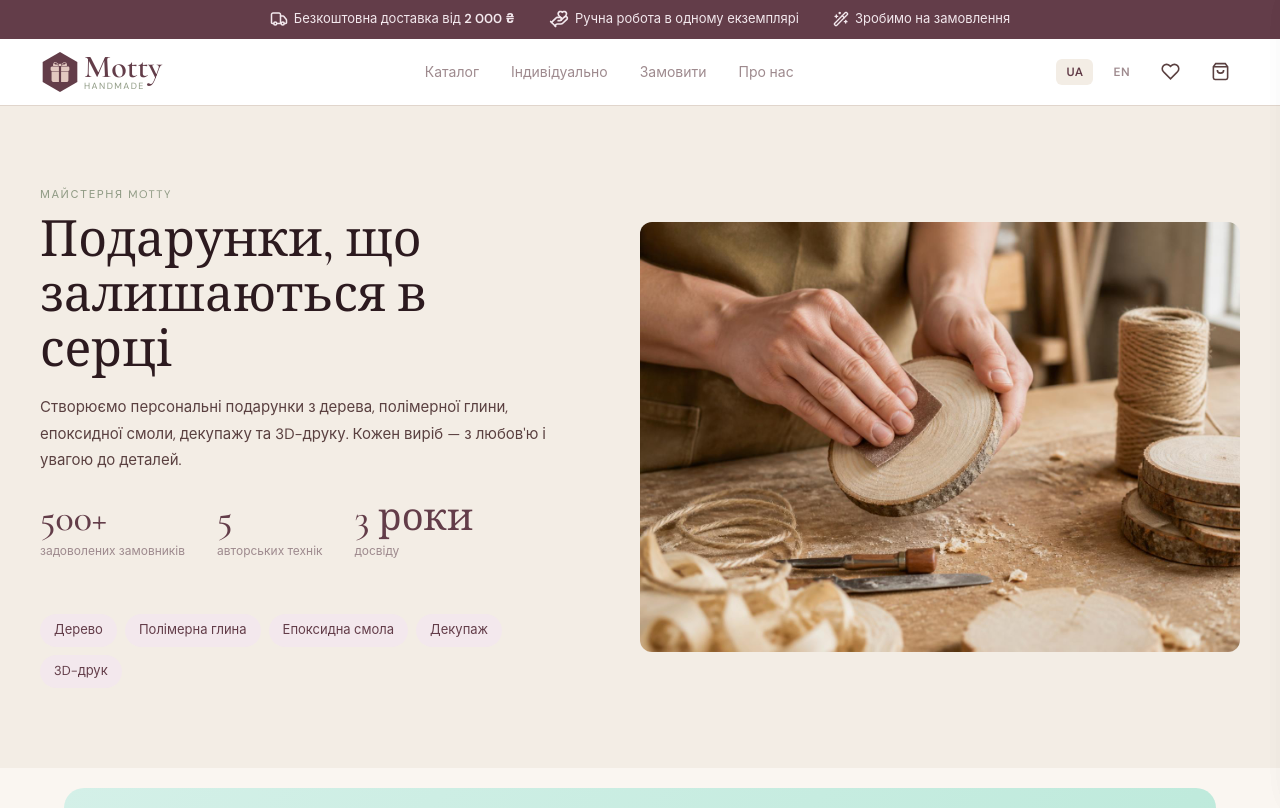
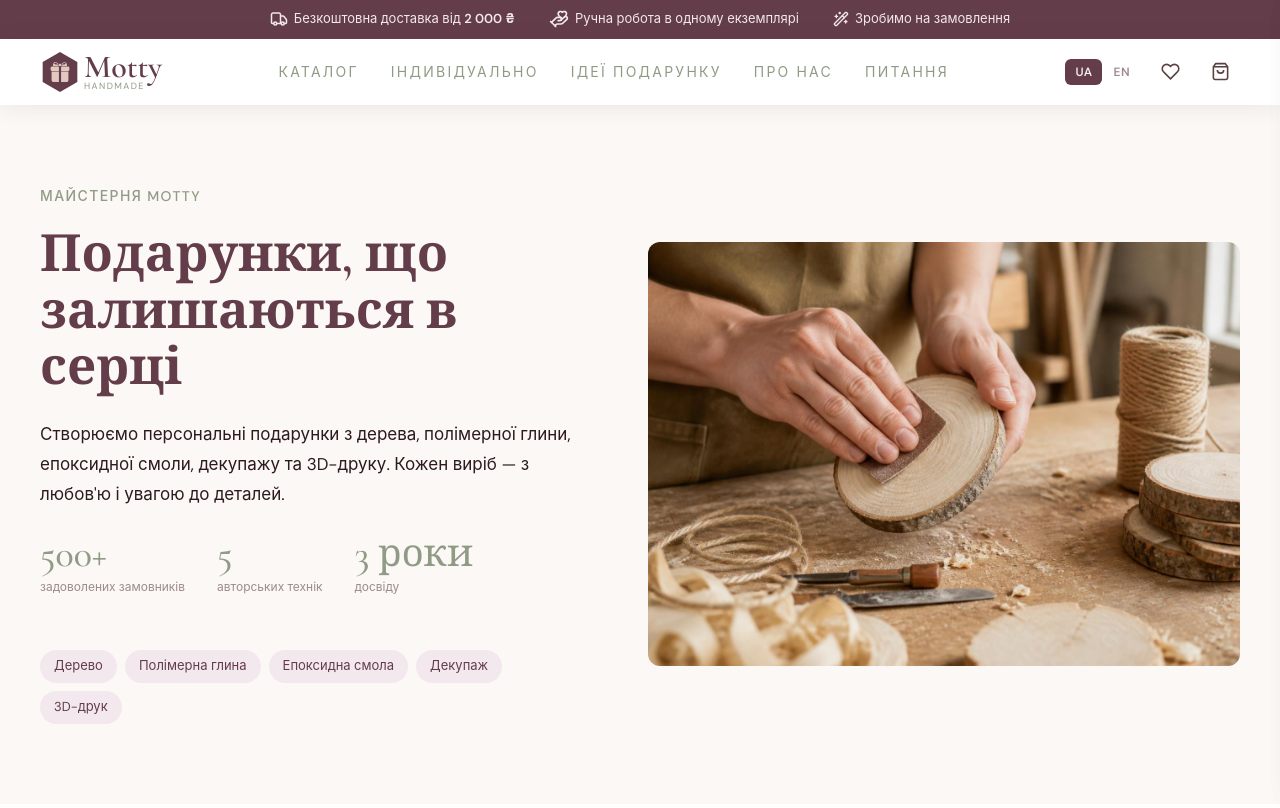
Before and after one commit to MarynaOzkara/handmade-gifts, a plain HTML site: page index.html in a window 1280 px wide. Shown: the top 808 px of the page. Drawn offline with nearby package versions, Linux system fonts and the light colour scheme; no server answers.

Commit message:
fixing header and hero

```diff
--- a/css/base.css
+++ b/css/base.css
@@ -6,10 +6,10 @@
   --acc-h:     #C89D8C;
   --acc-soft:  #F3E8ED;
   --acc-ink:   #FFFFFF;
-  --bg:        #FAF6F1;
+  --bg:        #FBF8F5;
   --surface:   #FFFFFF;
-  --soft:      #F3EDE5;
-  --line:      #E0D5CC;
+  --soft:      #F5ECE5;
+  --line:      #e0d5cc;
   --ink:       #2C1A1F;
   --ink2:      #5A4040;
   --mute:      #9E8A8E;
@@ -69,7 +69,7 @@ ul{list-style:none}
 .field-row{display:grid;grid-template-columns:1fr 1fr;gap:12px}
 
 /* ── Section label ── */
-.section-label{font-size:11px;letter-spacing:.14em;text-transform:uppercase;color:var(--acc-l);display:block;margin-bottom:10px}
+.section-label{font-size:14px;letter-spacing:.1em;text-transform:uppercase;font-weight:500;color:var(--acc-l);display:block;margin-bottom:20px}
 
 /* ── Topbar ── */
 .topbar{
@@ -96,21 +96,22 @@ ul{list-style:none}
 }
 
 /* ── Nav ── */
-.nav{background:var(--surface);border-bottom:1px solid var(--line);position:sticky;top:0;z-index:200;transition:box-shadow .3s}
+.nav{background:var(--surface);box-shadow:var(--shadow);position:sticky;top:0;z-index:200;transition:box-shadow .3s}
 .nav.scrolled{box-shadow:0 2px 20px rgba(110,65,70,.10)}
 .nav-inner{display:flex;align-items:center;justify-content:space-between;height:var(--nav-h);max-width:var(--max-w);margin:0 auto}
 .logo-link{display:flex;align-items:center;gap:4px}
 .logo-title{font-family:var(--ff-serif);font-size:32px;font-weight:600;color:var(--acc);display:flex;flex-direction:column;line-height:.9;letter-spacing:3%}
 .logo-title small{font-size:9px;letter-spacing:.16em;text-transform:uppercase;color:var(--acc-l);font-family:var(--ff-sans);font-weight:400}
 .nav-links{display:flex;gap:32px}
-.nav-links a{font-size:14px;color:var(--mute);transition:.22s;padding-bottom:2px;border-bottom:1.5px solid transparent}
+.nav-links a{font-family:var(--ff-sans);font-size:14px;font-weight:400;text-transform:uppercase;letter-spacing:.16em;color:var(--acc-l);transition:.22s;padding-bottom:2px;border-bottom:1.5px solid transparent}
 .nav-links a:hover,.nav-links a.active{color:var(--acc);border-bottom-color:var(--acc)}
 .nav-actions{display:flex;align-items:center;gap:10px}
 .nav-icon-btn{position:relative;width:40px;height:40px;border-radius:50%;display:flex;align-items:center;justify-content:center;transition:.22s;color:var(--ink2)}
 .nav-icon-btn:hover{background:var(--soft);color:var(--acc)}
 .nav-badge{position:absolute;top:4px;right:4px;width:16px;height:16px;border-radius:50%;background:var(--acc);color:#fff;font-size:9px;font-weight:700;display:flex;align-items:center;justify-content:center;line-height:1}
+.lang-switcher{display:flex;gap:1px}
 .lang-btn{font-size:12px;font-weight:600;color:var(--mute);padding:5px 10px;border-radius:6px;transition:.22s;letter-spacing:.04em}
-.lang-btn.active,.lang-btn:hover{background:var(--soft);color:var(--acc)}
+.lang-btn.active,.lang-btn:hover{background:var(--acc);color:var(--acc-soft)}
 .hamburger{display:none;flex-direction:column;gap:5px;padding:6px;width:40px;height:40px;align-items:center;justify-content:center}
 .hamburger span{width:20px;height:1.5px;background:var(--ink);display:block;transition:.3s}
 .hamburger.open span:nth-child(1){transform:rotate(45deg) translate(4px,4px)}
--- a/css/shop.css
+++ b/css/shop.css
@@ -13,7 +13,7 @@
 }
 
 /* ── Hero About ── */
-.hero-about{background:var(--soft);padding:80px 0}
+.hero-about{background:var(--bg);padding:80px 0}
 .hero-wrap{
   max-width:var(--max-w);
   margin:0 auto;
@@ -43,13 +43,16 @@
 
 .hero-text{max-width:50%}
 
-.hero-text h1{font-family:var(--ff-serif);font-size:clamp(30px,4vw,50px);font-weight:500;line-height:1.1;margin-bottom:16px}
-.hero-text p{color:var(--ink2);font-size:15px;line-height:1.75;margin-bottom:26px}
+.hero-text h1{font-family:var(--ff-serif);font-size:clamp(30px,4vw,54px);font-weight:700;line-height:1.1;margin-bottom:24px;color:var(--acc)}
+.hero-text p{color:var(--ink);font-size:17px;line-height:1.75;margin-bottom:26px}
 .hero-stats{display:flex;gap:32px;margin-bottom:26px}
-.hero-stat span{font-family:var(--ff-serif);font-size:38px;font-weight:500;color:var(--acc);display:block;line-height:1}
+.hero-stat span{font-family:var(--ff-serif);font-size:38px;font-weight:500;color:var(--acc-l);display:block;line-height:1}
 .hero-stat p{font-size:12px;color:var(--mute);margin-top:4px}
 .tech-tags{display:flex;flex-wrap:wrap;gap:8px}
 .tech-tag{padding:6px 14px;border-radius:50px;background:var(--acc-soft);color:var(--acc);font-size:13px}
+
+/* Hero Slider */
+.hero-slider{padding:80px 0;background:var(--surface)}
 
 /* ── Catalog Section ── */
 .catalog-section{padding:64px 0 80px}
@@ -217,7 +220,7 @@
 @media(max-width:520px){.oq-opts{grid-template-columns:1fr}#orderQuizBox{margin:16px}}
 
 /* ── About block ── */
-.about-block{padding:80px 0;background:var(--surface)}
+.about{padding:80px 0;}
 
 /* ── FAQ ── */
 .faq-section{padding:80px 0;background:var(--soft)}
--- a/index.html
+++ b/index.html
@@ -42,17 +42,20 @@
         Motty<small>Handmade</small>
       </p>
       </a>
-
       <ul class="nav-links">
         <li><a href="#catalog" data-i18n="nav_catalog">Каталог</a></li>
-        <li><a href="#order-quiz">Індивідуально</a></li>
-        <li><a href="#gift-picker" data-i18n="nav_order">Замовити</a></li>
+        <li><a href="#order-quiz" data-i18n="nav_custom">Індивідуально</a></li>
+        <li><a href="#gift-picker" data-i18n="nav_gifts">Ідеї подарунку</a></li>
         <li><a href="#about" data-i18n="nav_about">Про нас</a></li>
+        <li><a href="#faq" data-i18n="nav_faq">Питання</a></li>
       </ul>
       <div class="nav-actions">
         <!-- Lang -->
-        <button class="lang-btn active" data-lang="ua" onclick="setLang('ua')">UA</button>
-        <button class="lang-btn" data-lang="en" onclick="setLang('en')">EN</button>
+         <div class="lang-switcher">
+             <button class="lang-btn active" data-lang="ua" onclick="setLang('ua')">UA</button>
+             <button class="lang-btn" data-lang="en" onclick="setLang('en')">EN</button>
+         </div>
+
         <!-- Wish -->
         <button class="nav-icon-btn" onclick="Catalog.openWishDrawer()" aria-label="Вибране">
           <svg width="19" height="19" fill="none" stroke="currentColor" stroke-width="2" viewBox="0 0 24 24"><path d="M20.84 4.61a5.5 5.5 0 0 0-7.78 0L12 5.67l-1.06-1.06a5.5 5.5 0 0 0-7.78 7.78l1.06 1.06L12 21.23l7.78-7.78 1.06-1.06a5.5 5.5 0 0 0 0-7.78z"/></svg>
@@ -77,12 +80,11 @@
     </button>
     <nav>
       <a href="#catalog" onclick="closeMobile()" data-i18n="nav_catalog">Каталог</a>
-      <a href="#order-quiz" onclick="closeMobile()">Індивідуальне замовлення</a>
-      <a href="#gift-picker" onclick="closeMobile()" data-i18n="nav_order">Замовити</a>
+      <a href="#order-quiz" data-i18n="nav_custom" onclick="closeMobile()">Індивідуальне замовлення</a>
+      <a href="#gift-picker" onclick="closeMobile()" data-i18n="nav_gifts">Ідеї подарунку</a>
       <a href="#about" onclick="closeMobile()" data-i18n="nav_about">Про нас</a>
-      <a href="#faq">FAQ</a>
-      <a href="cart.html">Кошик</a>
-      <a href="admin.html">Admin</a>
+      <a href="#faq" data-i18n="nav_faq">Питання</a>
+      <a href="cart.html" data-i18n="nav_cart">Кошик</a>
     </nav>
     <div class="mobile-lang">
       <button class="lang-btn active" data-lang="ua" onclick="setLang('ua');closeMobile()">🇺🇦 UA</button>
@@ -92,7 +94,7 @@
 </header>
 <main>
   <!-- ═══ ABOUT / HERO ═══ -->
-<section class="hero-about" id="about">
+<section class="hero-about">
   <div class="hero-wrap">
     <div class="hero-text">
       <span class="section-label" data-i18n="hero_label">Майстерня Motty</span>
@@ -123,7 +125,7 @@
 </section>
 
 <!-- HERO SLIDER -->
-<section id="hero-slider" style="padding:20px 0 0;background:var(--bg)">
+<section id="hero-slider" class="hero-slider">
   <div class="wrap">
     <div id="hSliderWrap" style="position:relative;border-radius:20px;overflow:hidden;min-height:320px">
       <!-- Slides -->
@@ -236,9 +238,6 @@
     <div id="newProdsSlider" style="display:grid;grid-template-columns:repeat(3,1fr);gap:20px;cursor:pointer"></div>
   </div>
 </section>
-
-
-
 <!-- ═══ CATALOG ═══ -->
 <section class="catalog-section" id="catalog">
   <div class="wrap">
@@ -314,7 +313,6 @@
     </div>
   </div>
 </section>
-
 <!-- ═══ GIFT PICKER ═══ -->
 <section class="gift-picker" id="gift-picker">
   <div class="wrap gift-picker-inner">
@@ -340,7 +338,6 @@
     </div>
   </div>
 </section>
-
 <!-- Quiz modal -->
 <div class="quiz-overlay" id="quizOverlay" onclick="handleQuizOverlayClick(event)">
   <div class="quiz-box">
@@ -389,7 +386,6 @@
     </div>
   </div>
 </div>
-
 <!-- ═══ PRODUCT MODAL ═══ -->
 <div class="modal-overlay" id="modalOverlay">
   <div class="modal-box">
@@ -425,7 +421,6 @@
     </button>
   </div>
 </div>
-
 <!-- ═══ CART DRAWER ═══ -->
 <div class="drawer-overlay" id="cartOverlay"></div>
 <div class="drawer" id="cartDrawer">
@@ -438,7 +433,6 @@
   <div class="drawer-body" id="cartBody"></div>
   <div class="drawer-foot" id="cartFoot" style="display:none"></div>
 </div>
-
 <!-- ═══ WISH DRAWER ═══ -->
 <div class="drawer-overlay" id="wishOverlay"></div>
 <div class="drawer" id="wishDrawer">
@@ -450,10 +444,8 @@
   </div>
   <div class="drawer-body" id="wishBody"></div>
 </div>
-
-
 <!-- MASTERS SECTION -->
-<section id="masters" style="padding:80px 0;background:var(--soft)">
+<section  id="about" class="about">
   <div class="wrap">
     <div style="text-align:center;margin-bottom:48px" class="reveal">
       <span class="section-label">Наша команда</span>
@@ -672,7 +664,7 @@
       <div class="footer-col">
         <h5 data-i18n="footer_contacts">Контакти</h5>
         <a href="tel:+380971234567">+380 97 123 45 67</a>
-        <a href="https://t.me/MarusyaOzkara" target="_blank">@MarusyaOzkara</a>
+        <a href="https://t.me/Motty_shop" target="_blank">@Motty_shop</a>
         <a href="https://instagram.com/Motty_handmade" target="_blank">@Motty_handmade</a>
         <a href="mailto:info@motty-handmade.com.ua">info@motty-handmade.com.ua</a>
         <a>м. Київ · щодня 9:00–20:00</a>
@@ -680,6 +672,7 @@
     </div>
     <div class="footer-bottom">
       <p data-i18n="footer_copy">© 2024 Motty Handmade. Усі права захищено.</p>
+      <a href="admin.html" data-i18n="nav_admin">Керування магазином</a>
       <p data-i18n="footer_tag">Авторські вироби ручної роботи</p>
     </div>
   </div>
--- a/js/catalog.js
+++ b/js/catalog.js
@@ -112,7 +112,7 @@ const Catalog = (() => {
       </div>
       <div class="card-body">
         <div class="card-cat">${catName(p.cat)}</div>
-        <div class="card-title">${currentLang==='en'?(p.title_en||t(p.id+'_title')!==p.id+'_title'?t(p.id+'_title'):p.title):p.title}</div>
+        <div class="card-title">${currentLang==='en'?(p.title_en||(t(p.id+'_title')!==p.id+'_title'?t(p.id+'_title'):p.title)):p.title}</div>
         <div class="card-short">${currentLang==='en'?(p.short_en||(t(p.id+'_short')!==p.id+'_short'?t(p.id+'_short'):p.short)):p.short}</div>
         ${stockHtml}
         <div class="card-footer" style="margin-top:10px">
--- a/js/i18n.js
+++ b/js/i18n.js
@@ -4,8 +4,12 @@
 const I18N = {
   ua: {
     nav_catalog:    'Каталог',
-    nav_order:      'Замовити',
+    nav_custom:      'Індивідуально',
+    nav_gifts:     'Ідеї подарунку',
     nav_about:      'Про нас',
+    nav_faq:        'Питання',
+    nav_cart:       'Кошик',
+    nav_admin:      'Керування магазином',
     topbar_delivery: 'Безкоштовна доставка від <b>2 000 ₴</b>',
     topbar_handmade: 'Ручна робота в одному екземплярі',
     topbar_custom: 'Зробимо на замовлення',
@@ -111,8 +115,12 @@ const I18N = {
   },
   en: {
     nav_catalog:    'Catalog',
-    nav_order:      'Order',
+    nav_custom:      'Custom',
+    nav_gifts:     'Gift ideas',
     nav_about:      'About',
+    nav_faq:        'FAQ',
+    nav_cart:       'Cart',
+    nav_admin:      'Admin',
     topbar_delivery: 'Free delivery from <b>2 000 ₴</b>',
     topbar_handmade: 'Handmade in one copy',
     topbar_custom: 'Made to order',
```
